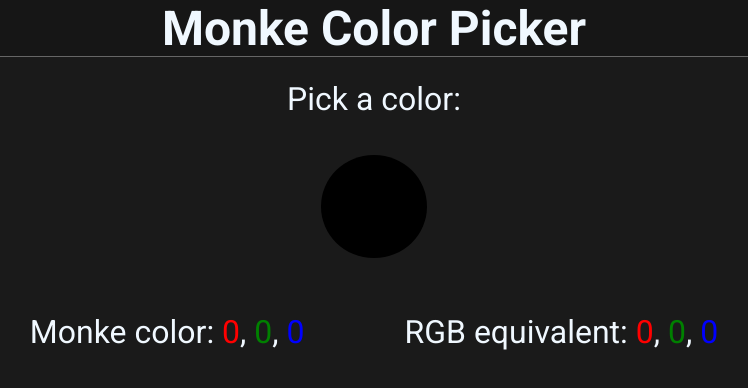
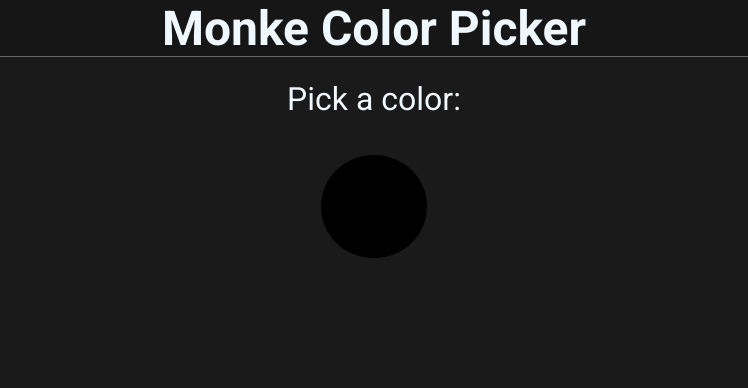
Before and after one commit to TypicalTeacup/monke-color-picker, a plain HTML site: page index.html in a window 1280 px wide. Shown: the whole page, without its empty margins (266-1014 px from the left). Drawn offline with Linux system fonts and the light colour scheme.

Commit message:
looks and stuff part 2

```diff
--- a/index.html
+++ b/index.html
@@ -20,7 +20,7 @@
 	<div id=color>
 		<input type=color id="color-input" value="#000000"><br>
 	</div>
-	<div id=results >
+	<div id=results style="display: none;">
 		<p id=monke>Monke color: <span class=red id=monkeR>0</span>, <span class=green id=monkeG>0</span>, <span class=blue id=monkeB>0</span></p>
 		<p id=rgb>RGB equivalent: <span class=red id=r>0</span>, <span class=green id=g>0</span>, <span class=blue id=b>0</span></p>
 	</div>
```
